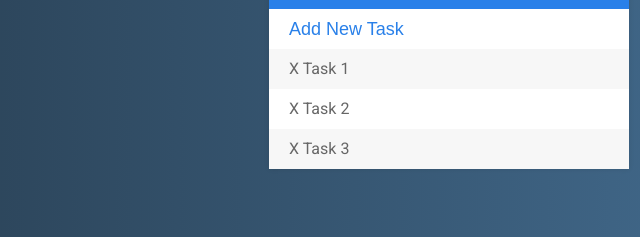
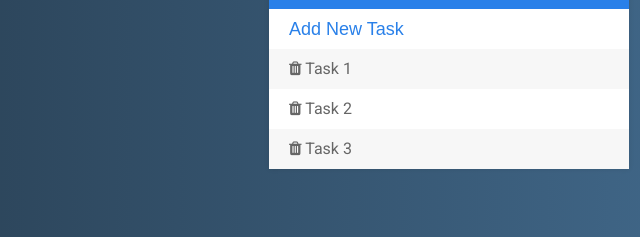
Before and after one commit to dargaCode/TodoList, a plain HTML site: page index.html in a window 1280 px wide. Shown: the part 167-404 px from the top of the page, 191-831 px from the left. Drawn offline with Linux system fonts and the light colour scheme.

Commit message:
Replace X button with font awesome trash icon

```diff
--- a/index.html
+++ b/index.html
@@ -23,21 +23,21 @@
 
       <li>
         <span>
-          X
+          <i class="fa fa-trash"></i>
         </span>
         Task 1
       </li>
 
       <li>
         <span>
-          X
+          <i class="fa fa-trash"></i>
         </span>
         Task 2
       </li>
 
       <li>
         <span>
-          X
+          <i class="fa fa-trash"></i>
         </span>
         Task 3
       </li>
```
